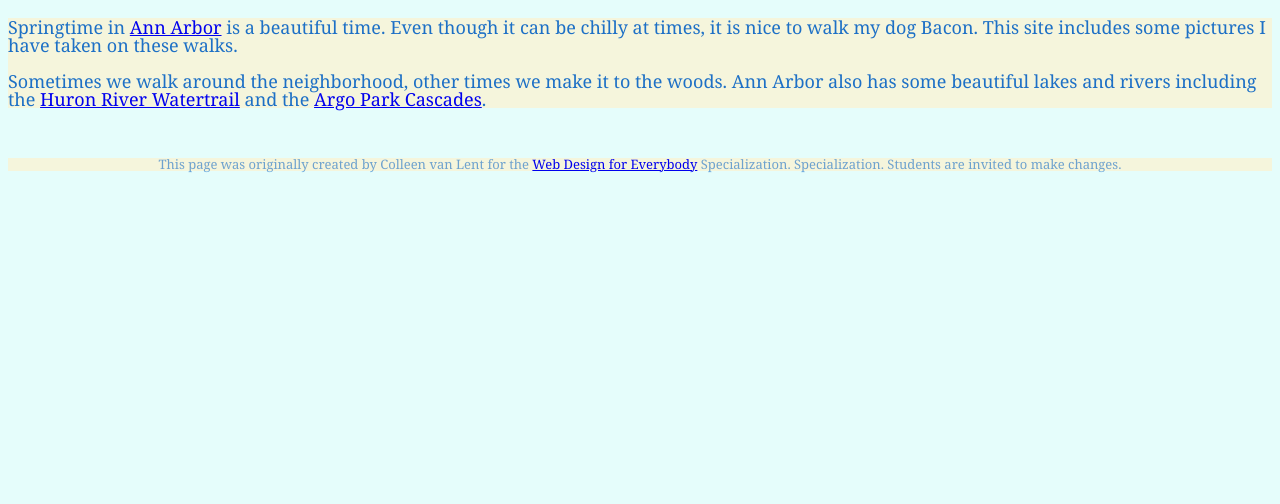
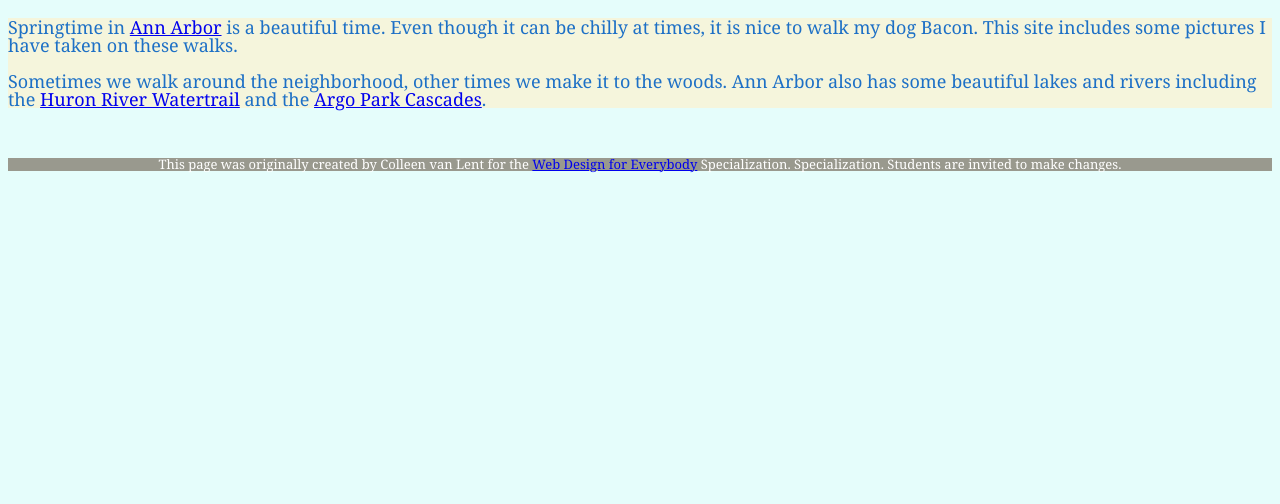
Before and after one commit to nyeinsusuthwe/WD4ECSSH2, a plain HTML site: page index.html in a window 1280 px wide. Shown: the part 296-800 px from the top of the page. Drawn offline with Linux system fonts and the light colour scheme.

Commit message:
colorContrast

```diff
--- a/css/style.css
+++ b/css/style.css
@@ -34,7 +34,7 @@ main {
 }
 
 footer {
-  background-color: beige;
+  background-color: rgb(153, 153, 142);
   font-size: 13px;
   text-align: center;
   margin: 50px 0;
@@ -73,7 +73,7 @@ p {
 }
 
 .base {
-  color: rgba(12, 101, 196, 0.582);
+  color: white;
 }
 
 header a {
```
